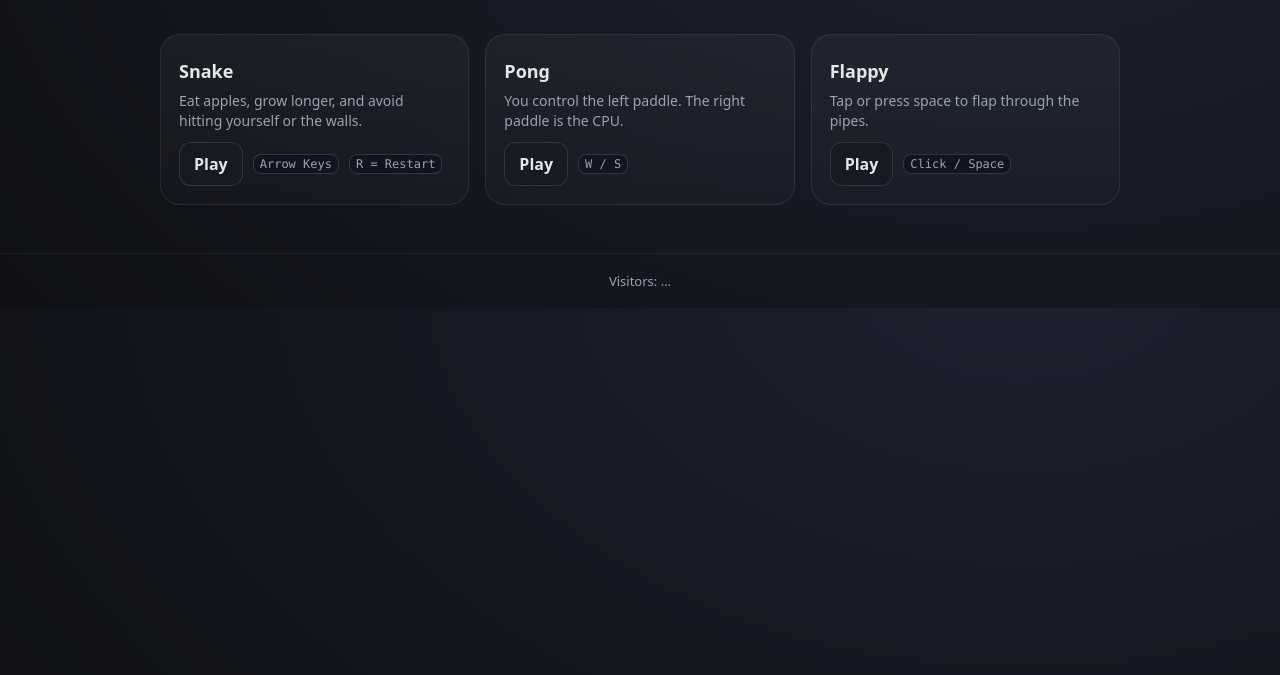
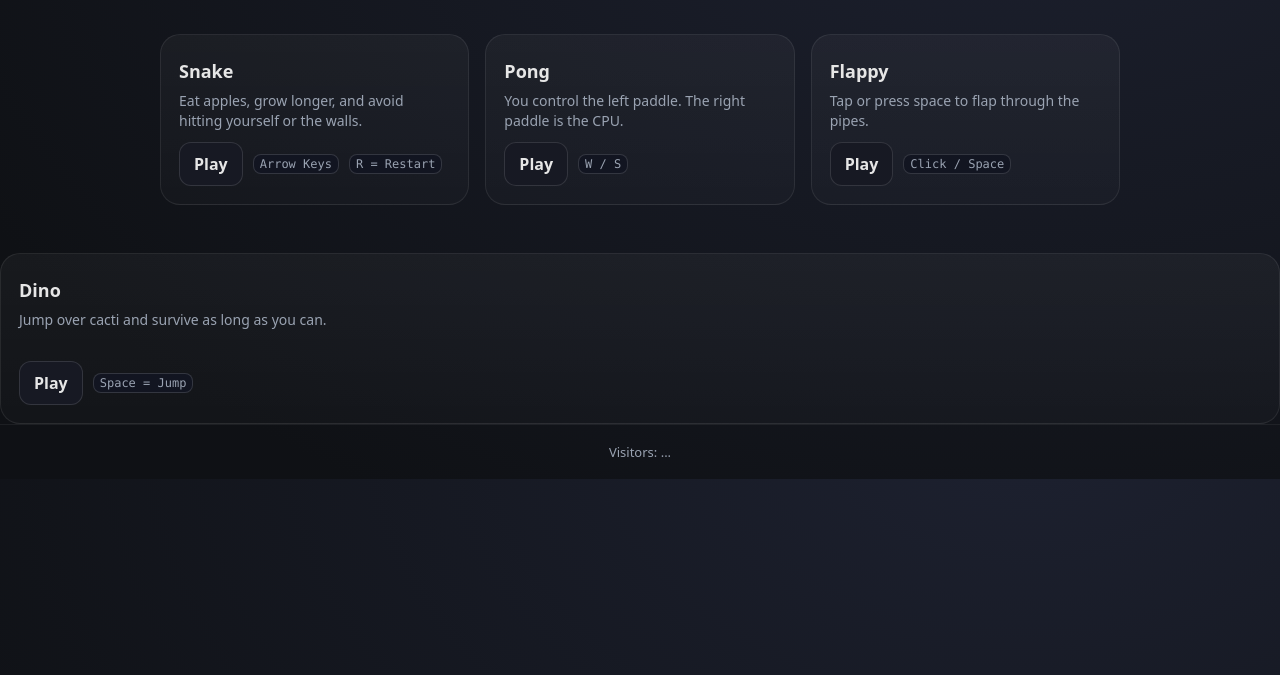
Before and after one commit to YEEZY530/games, a plain HTML site: page index.html in a window 1280 px wide. Shown: the part 125-800 px from the top of the page. Drawn offline with Linux system fonts and the light colour scheme; no server answers.

Commit message:
Update index.html

```diff
--- a/index.html
+++ b/index.html
@@ -47,6 +47,15 @@
       <div class="row"><a class="btn" href="games/flappy.html">Play</a> <span class="kbd">Click / Space</span></div>
     </article>
   </main>
+  <article class="card">
+  <h3>Dino</h3>
+  <p>Jump over cacti and survive as long as you can.</p>
+  <div class="row">
+    <a class="btn" href="games/dino.html">Play</a>
+    <span class="kbd">Space = Jump</span>
+  </div>
+</article>
+
 
   <footer>
     Visitors: <span id="visitor-count">...</span>
```
